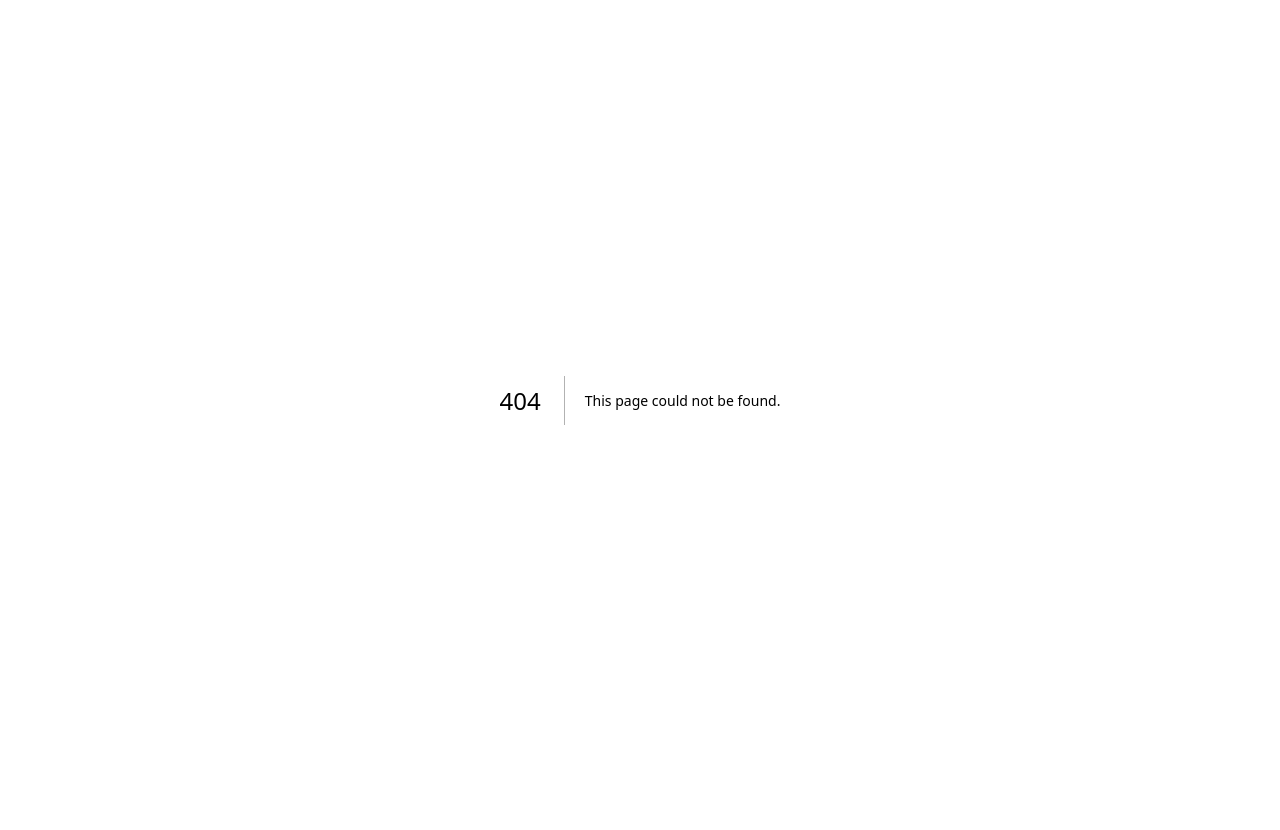
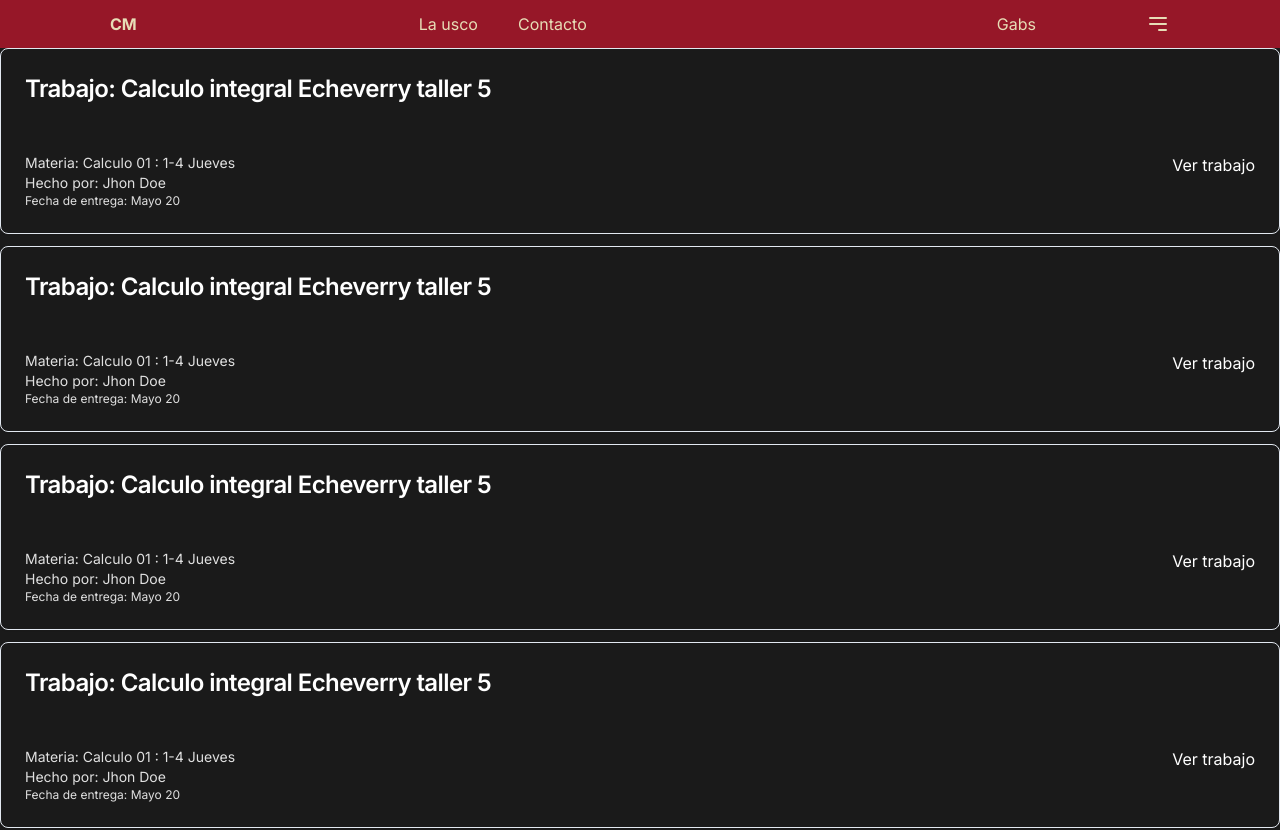
Before and after one commit to SamuelPR21/conecntando-mentores-front, a Next.js app: page /imadmin in a window 1280 px wide. Before the commit this address had no page. Shown: the top 830 px of the page. Before the commit the page ends 800 px from the top, so only its background shows below. Built offline with nearby package versions, Linux system fonts and the light colour scheme.

Commit message:
Started admin interface

```diff
--- /dev/null
+++ b/app/(admin)/imadmin/page.tsx
@@ -0,0 +1,12 @@
+import React from 'react'
+import Trabajos from '@/components/shared/Trabajos'
+
+const AdminPage = () => {
+  return (
+    <div>
+        <Trabajos />
+    </div>
+  )
+}
+
+export default AdminPage;
--- /dev/null
+++ b/app/(admin)/layout.tsx
@@ -0,0 +1,21 @@
+import React from 'react'
+
+import Navbar from '@/components/shared/Navbar';
+
+
+const Layout = ({children}: {children: React.ReactNode}) => {
+  return (
+
+      <main className='root'>
+            <Navbar
+                location='profile'
+            />
+          <div className="root-container overflow-hidden mb-6">
+                {children}
+          </div>
+      </main>
+
+  )
+}
+
+export default Layout
```
